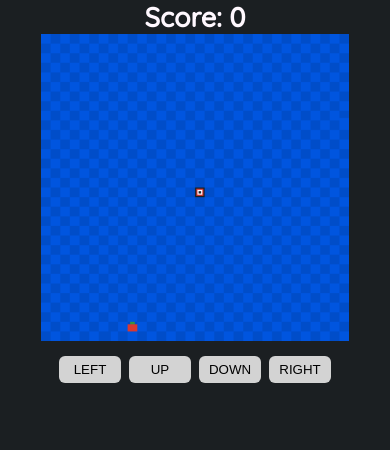
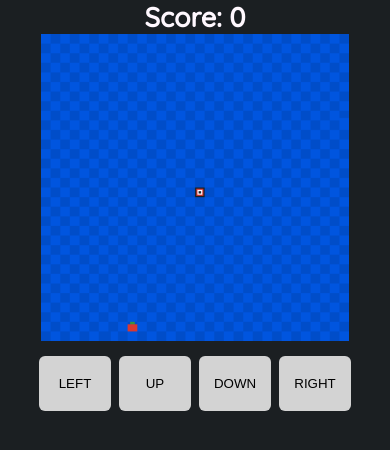
Before and after one commit to DarthBayo/Snake-Game-JS, a website: page index.html in a window 390 px wide. Drawn offline with Linux system fonts and the light colour scheme.

Commit message:
Aumentado o tamanhos dos botões para mobile

```diff
--- a/styles.css
+++ b/styles.css
@@ -69,8 +69,8 @@ article {
     }
 
     .controls div button {
-        width: 62px;
-        padding: 6px;
+        width: 72px;
+        padding: 20px 0;
         background-color: lightgrey;
         border: none;
         border-radius: 6px;
```
